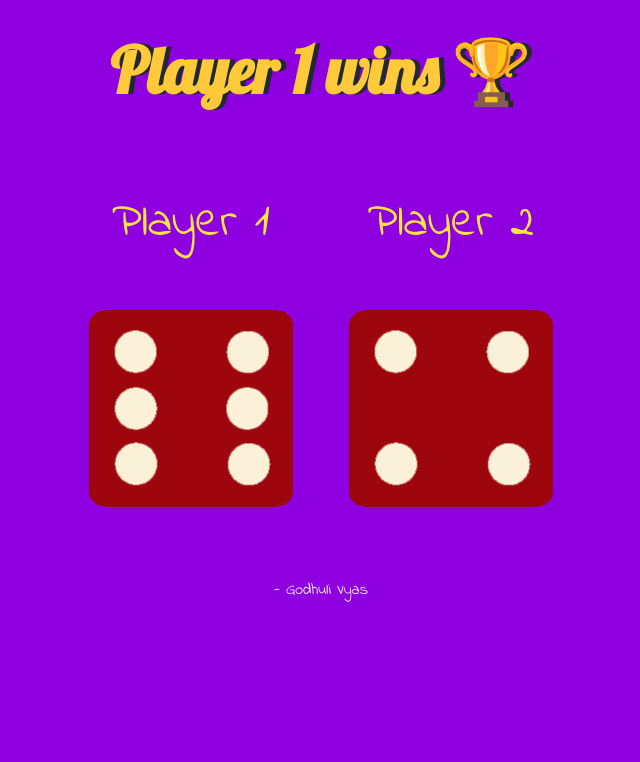
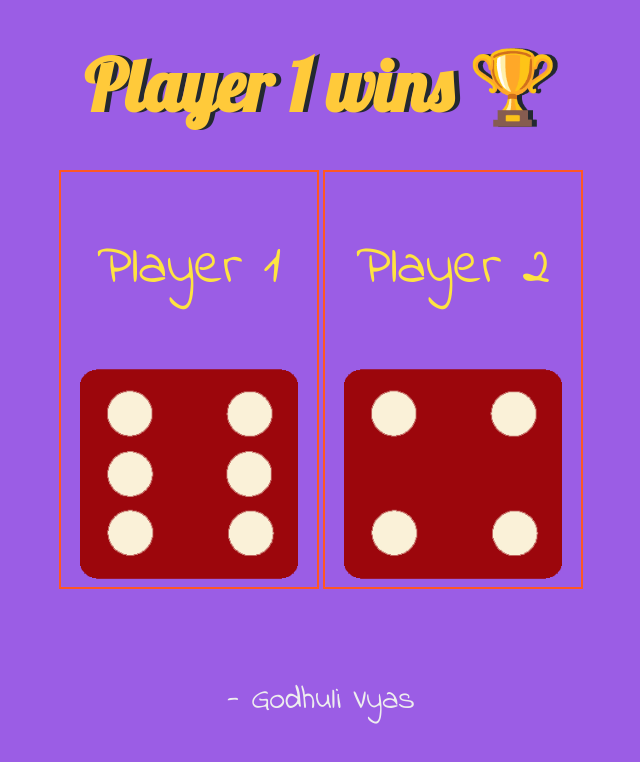
Before and after one commit to GodhuliVyas/Godhuli-Vyas-Learning-Git, a plain HTML site: page index.html in a window 1280 px wide. Shown: the whole page, without its empty margins (319-959 px from the left). Drawn offline with Linux system fonts and the light colour scheme.

Commit message:
Update styles.css

```diff
--- a/styles.css
+++ b/styles.css
@@ -1,5 +1,5 @@
 .container {
-  width: 70%;
+  width: 80%;
   margin: auto;
   text-align: center;
 }
@@ -7,35 +7,35 @@
 .dice {
   text-align: center;
   display: inline-block;
-
+  border: 2px solid #ff5722;
 }
 
 body {
-  background-color: #8f00e1;
+  background-color: #9b5de5;
 }
 
 h1 {
-  margin: 30px;
+  margin: 40px;
   font-family: 'Lobster', cursive;
   text-shadow: 5px 0 #232931;
-  font-size: 4rem;
+  font-size: 4.5rem;
   color: #ffca3a;
 }
 
 p {
-  font-size: 3rem;
+  font-size: 3.5rem;
   color: #fee440;
   font-family: 'Indie Flower', cursive;
 }
 
 img {
-  width: 80%;
+  width: 85%;
 }
 
 footer {
-  margin-top: 5%;
+  margin-top: 7%;
   color: #EEEEEE;
   text-align: center;
   font-family: 'Indie Flower', cursive;
-
+  font-size: 2rem;
 }
```
